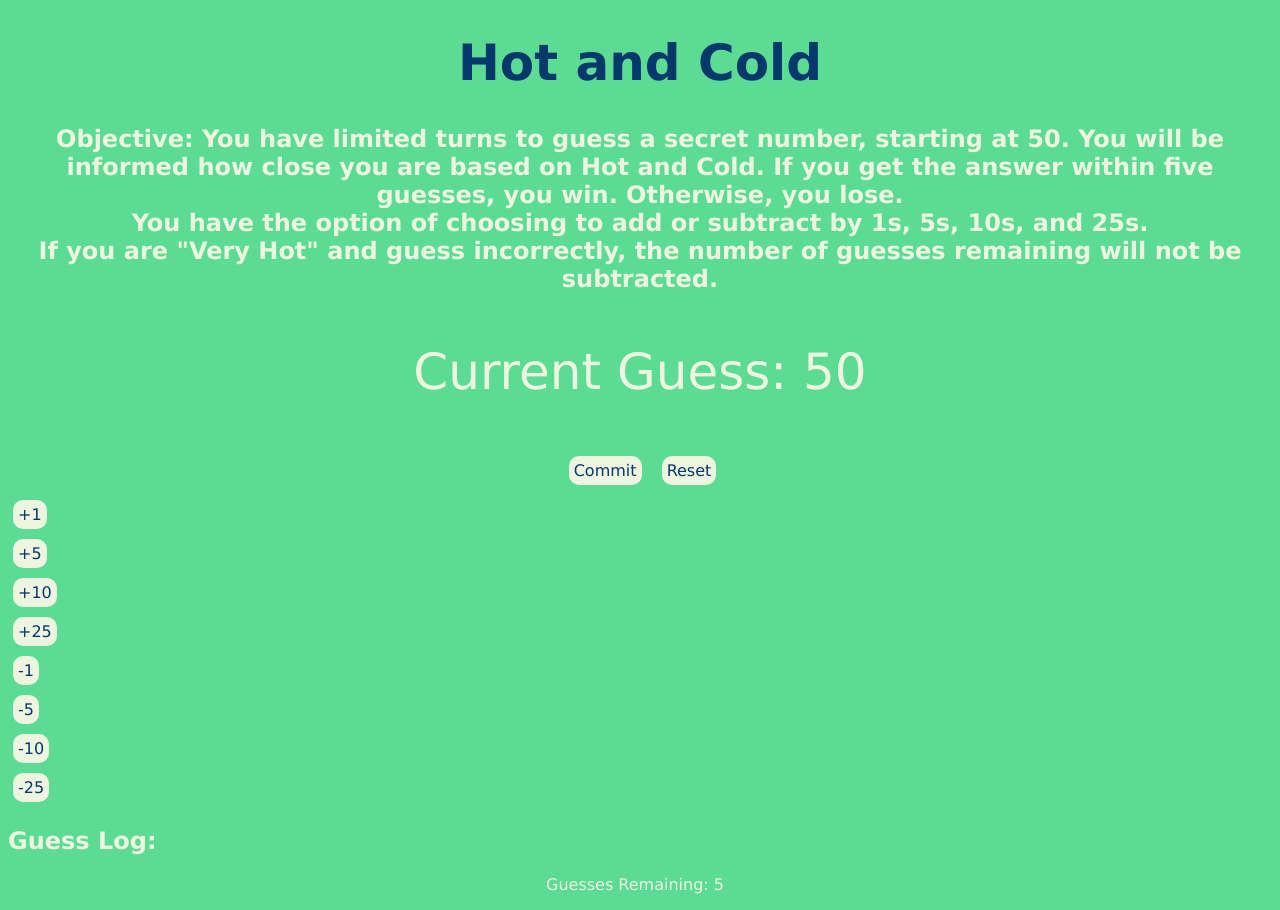
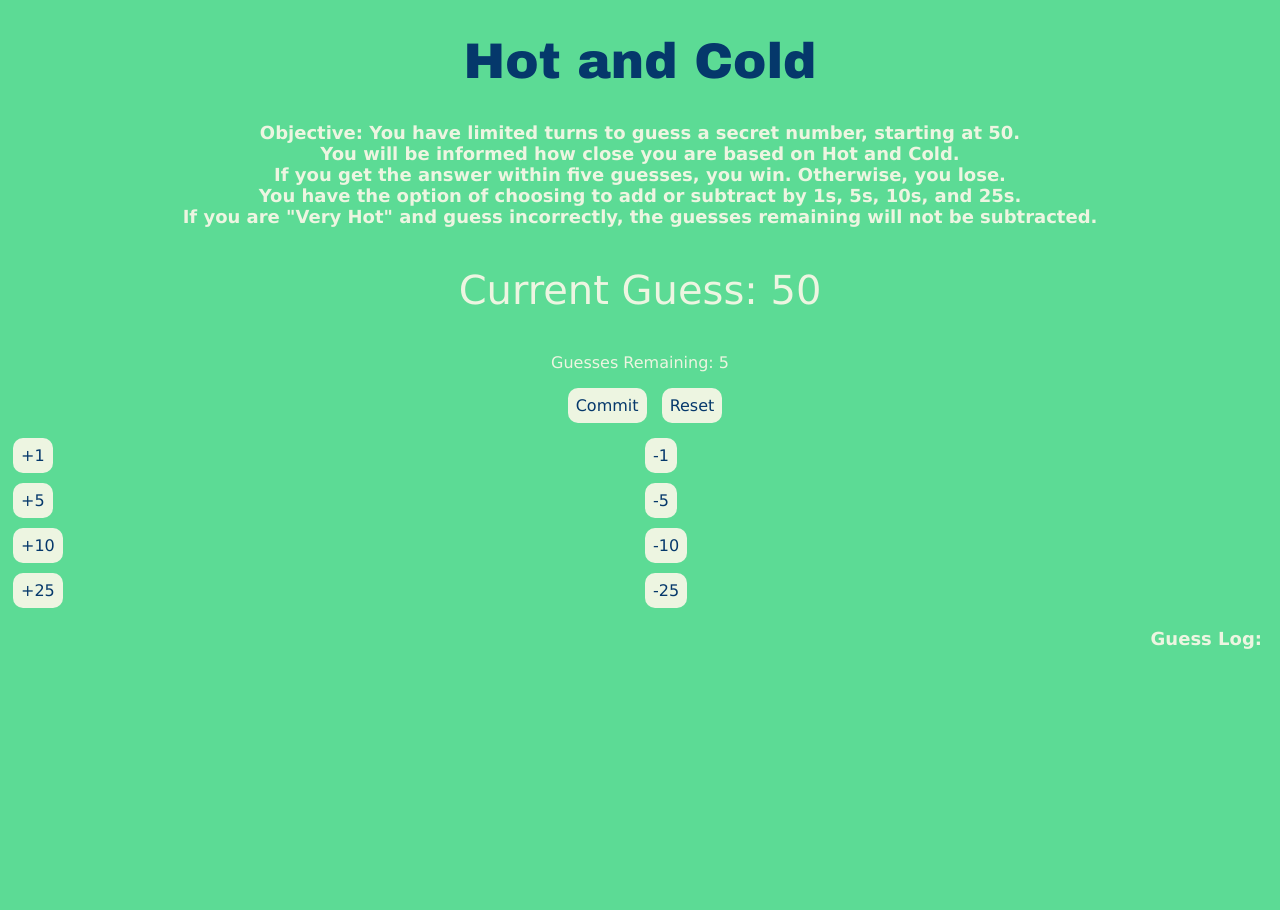
Before and after one commit to helenq2006/jsprogram, a plain HTML site: page index.html in a window 1280 px wide. After the commit the page ends 800 px from the top, so only its background shows below. Drawn offline with Linux system fonts and the light colour scheme.

Commit message:
added comments

```diff
--- a/index.html
+++ b/index.html
@@ -6,14 +6,18 @@
     <title>Hot and Cold</title>
     <link rel="stylesheet" href="style.css">
 </head>
+
 <body>
     <h1>Hot and Cold</h1>
-    <h2>Objective: You have limited turns to guess a secret number, starting at 50. You will be informed how close you are based on Hot and Cold.
+    <h2>Objective: You have limited turns to guess a secret number, starting at 50.
+        <br>
+        You will be informed how close you are based on Hot and Cold.
+        <br>
         If you get the answer within five guesses, you win. Otherwise, you lose.
         <br>
         You have the option of choosing to add or subtract by 1s, 5s, 10s, and 25s.
         <br>
-        If you are "Very Hot" and guess incorrectly, the number of guesses remaining will not be subtracted.
+        If you are "Very Hot" and guess incorrectly, the guesses remaining will not be subtracted.
     </h2>
 
     <!--display-->
@@ -21,12 +25,15 @@
     <p>Current Guess: <span id="currentGuess">50</span></p>
     </div>
 
+    <p>Guesses Remaining: <span id="guessesRemaining">5</span></p>
+
     <!--buttons-->
 <div id="commit-reset">
     <button id="commit">Commit</button>
     <button id="reset">Reset</button>
 </div>
 
+<div id="space-between">
 
 <div class="column">
         <div class="add-buttons">
@@ -51,8 +58,9 @@
         <ul id="logList"></ul>
     </div>
 
+</div>
+</div>
 
-    <p>Guesses Remaining: <span id="guessesRemaining">5</span></p>
 
 
     <script src="script.js"></script>
--- a/script.js
+++ b/script.js
@@ -51,7 +51,7 @@ function check() {
         }
 
         if (remaining === 0) {
-            alert(`Game Over. The number was ${secret}.`);
+            alert(`You Lost. The number was ${secret}.`);
             reset();
         } else {
             guessesRemainingElement.textContent = remaining;
--- a/style.css
+++ b/style.css
@@ -1,62 +1,64 @@
 body {
-    text-align: center;
-    font-family: Verdana, sans-serif;
-    background-color: #5CDB95;
-    color: #EDF5E1;
+    text-align: center; /* aligns body text */
+    font-family: Verdana, sans-serif; /* changes font */
+    background-color: #5CDB95; /* changes bckgrnd color */
+    color: #EDF5E1; /* changes text color */
 }
 
 
 h1 {
-    color: #333;
-    font-size: 50px;
-    /* font-family: "Arial Black", sans-serif; */
-    align-items: center;
-    color: #05386B;
+    font-size: 50px; /* changes font size*/
+    font-family: "Arial Black", sans-serif; /* changes font */
+    align-items: center; /* aligns h1 */
+    color: #05386B; /* changes h1 color */
+}
+
+h2 {
+    font-size: 18px; /* changes font size */
 }
 
 
 
 p {
-    font-family: Verdana, sans-serif;
-    color: #EDF5E1;
+    font-family: Verdana, sans-serif; /* changes font */
+    color: #EDF5E1; /* changes text color */
 }
 
 button {
-    margin: 5px;
-    padding: 5px ;
-    font-size: 16px;
-    font-family: Verdana, sans-serif;
-    margin-bottom: 10px;
-    margin-left: 10px;
-    border-radius: 10px;
-    border: none;
-    transition: background-color 0.15s, color 0.15s;
-    background-color: #EDF5E1;
-    color: #05386B;
+    padding: 8px ; /* changes button thickness */
+    font-size: 16px; /* changes font size */
+    font-family: Verdana, sans-serif; /* changes font */
+    margin-bottom: 10px; /* changes bottom margin */
+    margin-left: 10px; /* changes left margin */
+    border-radius: 10px; /* rounds out button */
+    border: none; /* deletes button border*/
+    transition: background-color 0.15s, color 0.15s; /* changes color transition when hovered */
+    background-color: #EDF5E1; /* bckgrnd color */
+    color: #05386B; /* text color */
 
 }
 
 button:hover {
-    background-color: #05386B;
-    color: #EDF5E1
+    background-color: #05386B; /* button color when hovered */
+    color: #EDF5E1; /* text color when hovered */
 }
 
 .add-buttons, .subtract-buttons {
-    display: flex;
-    flex-direction: column;
-    align-items: flex-start;
+    display: flex; /* makes buttons vertical*/
+    flex-direction: column; /*aligns buttons*/
+    align-items: flex-start; /* keeps button width */
 
 }
 
-#commit-reset {
-    align-items: center;
-    text-align: center;
-    flex-direction: row;
-    margin-top: 5px;
+.add-buttons button, .subtract-buttons button {
+    margin: 5px; /* changes how far apart the buttons are from eachother */
 }
 
-.add-buttons button, .subtract-buttons button {
-    margin: 5px;
+#commit-reset {
+    align-items: center; /*aligns buttons*/
+    text-align: center; /*aligns text*/
+    flex-direction: row; /* makes buttons horizontal*/
+    margin-top: 5px;
 }
 
 .column {
@@ -65,21 +67,26 @@ button:hover {
 }
 
 #current-guess {
-    font-size: 50px;
-    margin-bottom: 20px;
+    font-size: 40px;
+    margin-bottom: none;
+
 }
 
 #guessLog {
     margin-top: 10px;
-    text-align: left;
-    align-items: left;;
+    text-align: right;
+    align-items: right;
+}
+
+#space-between {
+    display: flex;
 }
 
 #logList {
     list-style: none;
-    padding: 0;
+    padding: 1;
 }
 
 #logList li {
-    margin: 5px 0;
+    margin: 8px 5;
 }
```
